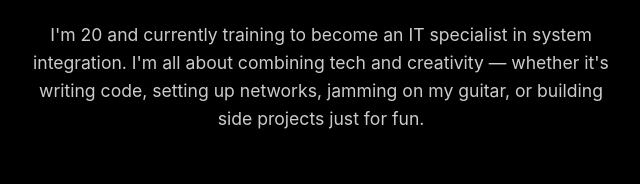
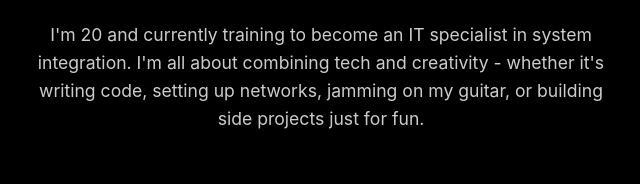
Before and after one commit to MathisTRD/mattytr.dev, a plain HTML site: page index.html in a window 1280 px wide. Shown: the part 381-565 px from the top of the page, 319-959 px from the left. Drawn offline with Linux system fonts and the light colour scheme; no server answers.

Commit message:
Update index.html

```diff
--- a/index.html
+++ b/index.html
@@ -75,7 +75,7 @@
             </h1>
 
             <p class="hero-description">
-I'm 20 and currently training to become an IT specialist in system integration. I'm all about combining tech and creativity — whether it's writing code, setting up networks, jamming on my guitar, or building side projects just for fun.</p>
+            I'm 20 and currently training to become an IT specialist in system integration. I'm all about combining tech and creativity - whether it's writing code, setting up networks, jamming on my guitar, or building side projects just for fun.</p>
         </div>
 
         <section id="creative" class="creative-section">
```
